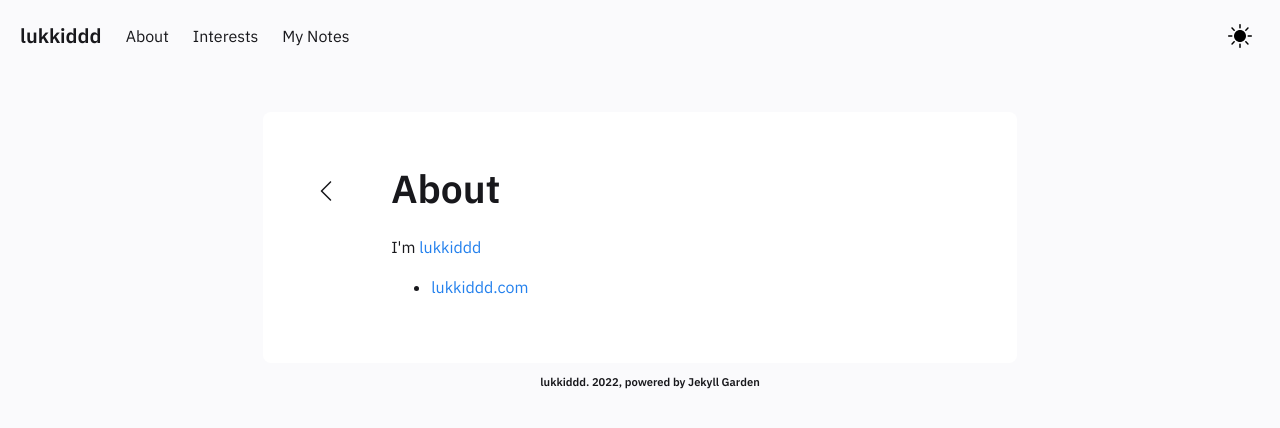
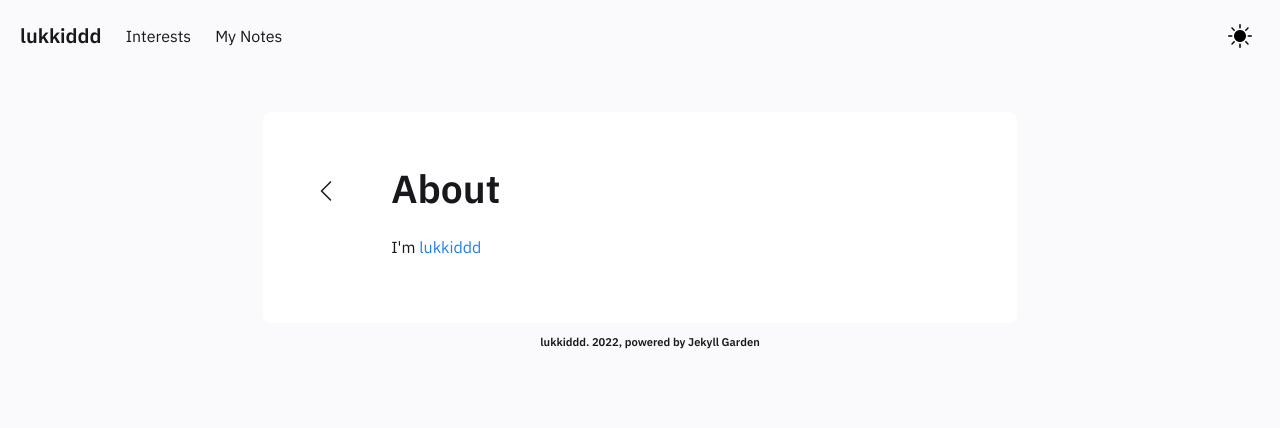
Before and after one commit to lukkiddd/lukkiddd.github.io, a Jekyll site: the page built from _posts/2022-01-17-about.md, in a window 1280 px wide. Shown: the top 428 px of the page. Built offline with Jekyll 4.4.1, drawn with Linux system fonts in a browser that asks for light colours.

Commit message:
Remove about page

```diff
--- a/_includes/Header.html
+++ b/_includes/Header.html
@@ -52,9 +52,9 @@
 
     <div id="navbarBasicExample" class="navbar-menu">
       <div class="navbar-start">
-        <a href="../posts/about"  class="navbar-item">
+        <!-- <a href="../posts/about"  class="navbar-item">
           About
-        </a>
+        </a> -->
         <a href="../posts/interests"  class="navbar-item">
           Interests
         </a>
--- a/_posts/2022-01-17-about.md
+++ b/_posts/2022-01-17-about.md
@@ -4,6 +4,3 @@
 
 
 I'm [lukkiddd](https://www.linkedin.com/in/s-phasathorn/)
-
-
-- [lukkiddd.com](https://lukkiddd.com/)
```
